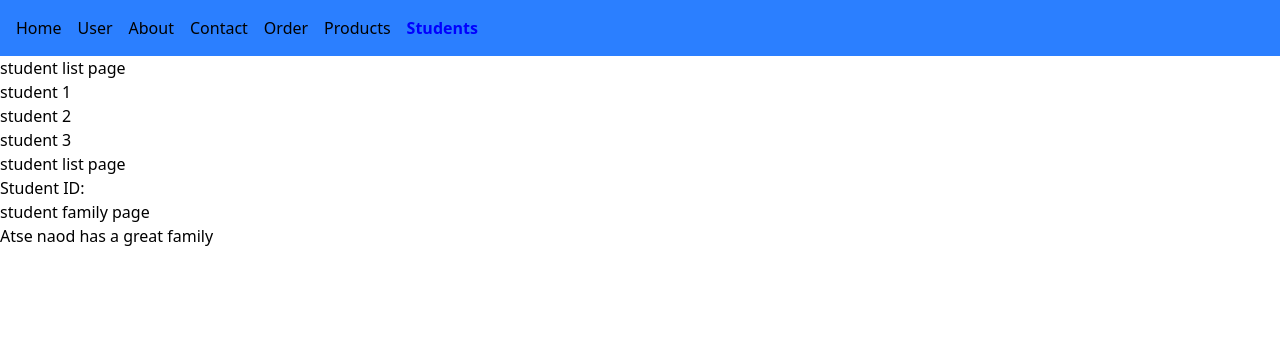
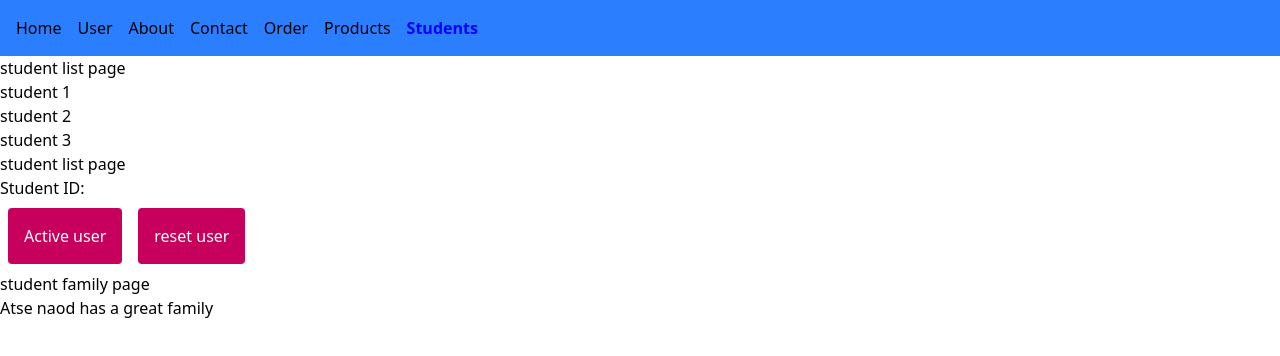
Before and after one commit to abyssiniatech/react-vite-project, a React (Vite) app: page /students in a window 1280 px wide. Shown: the top 356 px of the page. Built offline with nearby package versions, Linux system fonts and the light colour scheme.

Commit message:
usesearch params

```diff
--- a/src/Components/StudentInfo.tsx
+++ b/src/Components/StudentInfo.tsx
@@ -1,11 +1,19 @@
 import { useParams } from "react-router-dom"
+import { useSearchParams } from "react-router-dom"
+
 const StudentInfo = () => {
 const params=  useParams<{ id: string }>()
 const studentId=params.id
+const [searchParams, setSearchParams] = useSearchParams()
+const active=searchParams.get('active')
+const reset=searchParams.get('reset')
+console.log(active,reset)
   return (
     <div>
             <h1> student list page</h1>
             <p>Student ID: {studentId}</p>
+            <button className="bg-pink-700 text-white p-4  rounded m-2 text-center" onClick={() => setSearchParams({ active: 'true' })}>Active user</button>
+            <button className="bg-pink-700 text-white p-4  rounded m-2 text-center" onClick={() => setSearchParams({ reset: 'true' })}>reset user</button>
     </div>
   )
 }
```
